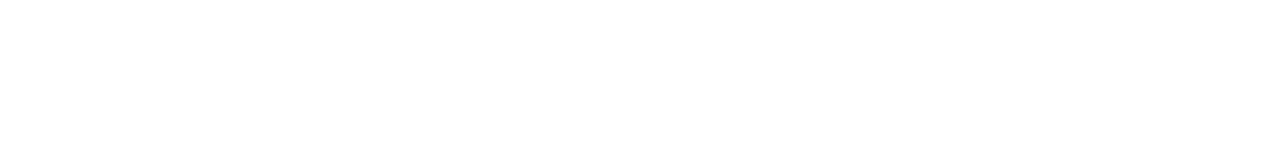
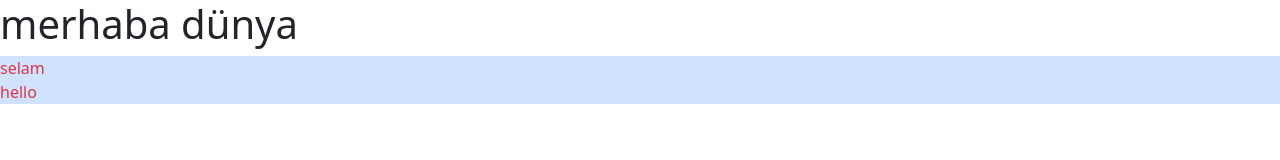
Before and after one commit to 1Hilalcelik/benim-sitem, a plain HTML site: page index.html in a window 1280 px wide. Drawn offline with nearby package versions, Linux system fonts and the light colour scheme.

Commit message:
divleri ekledim

```diff
--- a/index.html
+++ b/index.html
@@ -4,8 +4,12 @@
     <meta charset="UTF-8">
     <meta name="viewport" content="width=, initial-scale=1.0">
     <title>benim sitem</title>
+    <link href="https://cdn.jsdelivr.net/npm/bootstrap@5.3.3/dist/css/bootstrap.min.css" rel="stylesheet" integrity="sha384-QWTKZyjpPEjISv5WaRU9OFeRpok6YctnYmDr5pNlyT2bRjXh0JMhjY6hW+ALEwIH" crossorigin="anonymous">
 </head>
 <body>
-
+    <h1>merhaba dünya</h1>
+    <div class="contanier bg-primary-subtle text-danger">selam</div>
+    <div class="contanier bg-primary-subtle text-danger">hello</div>
+    <script src="https://cdn.jsdelivr.net/npm/bootstrap@5.3.3/dist/js/bootstrap.bundle.min.js" integrity="sha384-YvpcrYf0tY3lHB60NNkmXc5s9fDVZLESaAA55NDzOxhy9GkcIdslK1eN7N6jIeHz" crossorigin="anonymous"></script>
 </body>
 </html>
```
